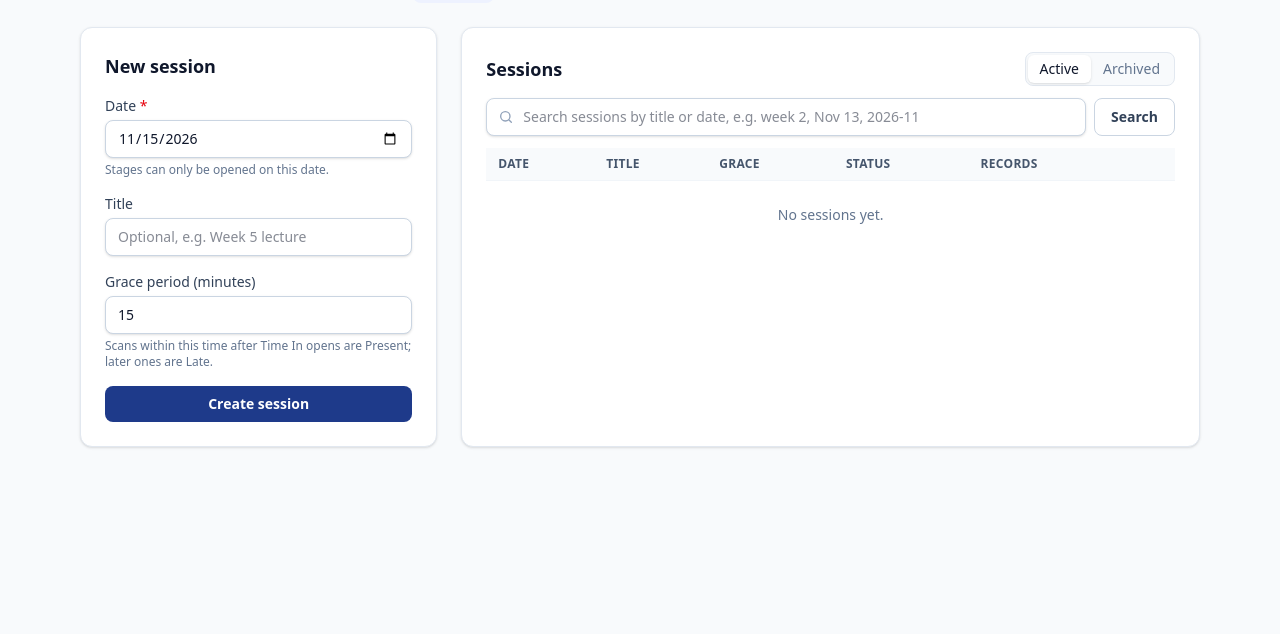
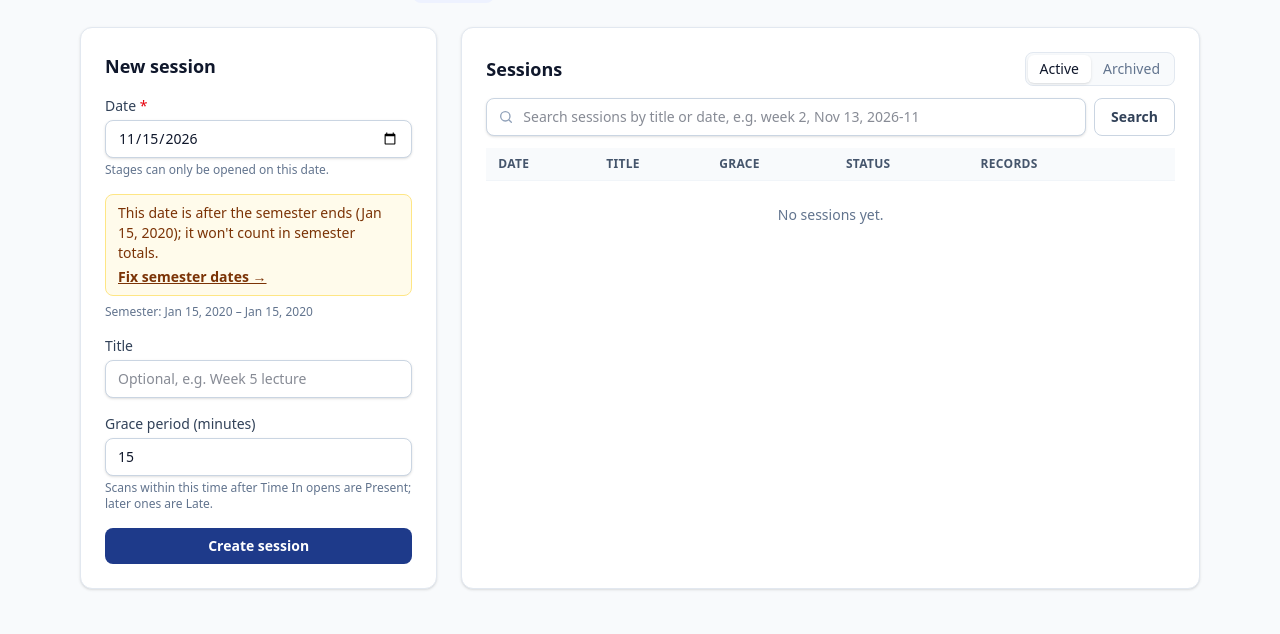
Before and after one commit to czarialorenz-art/ATTENDEASE, a Laravel app: page /classes/1/sessions in a window 1280 px wide. Shown: the part 166-800 px from the top of the page. Run offline with Laravel 12, Linux system fonts and the light colour scheme; a user stored in the database is signed in; data comes from the database, SQL or seed files in the repository; tables that the repository leaves empty hold one stand-in row (values such as "Sample post"); data that the repository does not hold is empty; style sheets or scripts are compiled from the project's sources.

Commit message:
Keep attendance sessions inside the semester (FR-ATT-19)
Creating a session, or changing its date, outside the class's
semester start/end dates is now refused with a message explaining
why and a "Fix semester dates" link. The New session form limits the
date picker to the semester, shows the range and warns live. Sessions
already outside the semester are marked "Outside semester" in the
list and get a banner on their page. PRD updated.

Co-Authored-By: Claude Opus 5.5 <noreply@anthropic.com>

```diff
--- a/attendease/app/Http/Controllers/AttendanceSessionController.php
+++ b/attendease/app/Http/Controllers/AttendanceSessionController.php
@@ -131,7 +131,7 @@ class AttendanceSessionController extends Controller
         $this->authorize('teach', $class);
 
         $data = $request->validate([
-            'date' => ['required', 'date'],
+            'date' => ['required', 'date', $this->withinSemester($class)],
             'title' => ['nullable', 'string', 'max:255'],
             'grace_minutes' => ['nullable', 'integer', 'min:0', 'max:1440'],
         ]);
@@ -144,6 +144,24 @@ class AttendanceSessionController extends Controller
 
         return redirect()->route('sessions.show', $session)->with('status', 'Session created.'
             .($cancelled ? ' Note: you announced that class is cancelled on '.$session->date->format('M j, Y').'.' : ''));
+    }
+
+    /**
+     * FR-ATT-19: sessions must fall inside the class's semester, or they wouldn't count in
+     * semester totals. The form shows a link to fix the semester dates next to this error.
+     */
+    private function withinSemester(SchoolClass $class): \Closure
+    {
+        return function (string $attribute, mixed $value, \Closure $fail) use ($class) {
+            try {
+                $problem = $class->semesterProblem((string) $value);
+            } catch (\Throwable) {
+                return; // not a date: the "date" rule reports it
+            }
+            if ($problem) {
+                $fail($problem.'; it wouldn\'t count in semester totals. Update the semester dates first.');
+            }
+        };
     }
 
     /** FR-ATT-11/12: records, flags and manual edits. */
@@ -191,6 +209,12 @@ class AttendanceSessionController extends Controller
         if (isset($data['date']) && $attendanceSession->hasStarted()
             && $attendanceSession->date->toDateString() !== \Illuminate\Support\Carbon::parse($data['date'])->toDateString()) {
             return back()->withErrors(['date' => "The date can't change after Time In has been opened."])->withInput();
+        }
+
+        // FR-ATT-19: a new date must be inside the semester (an unchanged date is left alone).
+        if (isset($data['date']) && $attendanceSession->date->toDateString() !== \Illuminate\Support\Carbon::parse($data['date'])->toDateString()
+            && ($problem = $attendanceSession->schoolClass->semesterProblem($data['date']))) {
+            return back()->withErrors(['date' => $problem."; it wouldn't count in semester totals. Update the semester dates first."])->withInput();
         }
 
         $attendanceSession->update([
--- a/attendease/app/Models/SchoolClass.php
+++ b/attendease/app/Models/SchoolClass.php
@@ -89,6 +89,24 @@ class SchoolClass extends Model
         return $this->hasMany(AttendanceSession::class, 'class_id');
     }
 
+    /**
+     * FR-ATT-19: why a date is outside this class's semester, or null when it's inside.
+     * e.g. "This date is after the semester ends (Nov 14, 2026)".
+     */
+    public function semesterProblem(\Carbon\CarbonInterface|string $date): ?string
+    {
+        $day = ($date instanceof \Carbon\CarbonInterface ? $date->copy() : \Illuminate\Support\Carbon::parse($date))->startOfDay();
+
+        if ($day->lt($this->semester_start->copy()->startOfDay())) {
+            return 'This date is before the semester starts ('.$this->semester_start->format('M j, Y').')';
+        }
+        if ($day->gt($this->semester_end->copy()->startOfDay())) {
+            return 'This date is after the semester ends ('.$this->semester_end->format('M j, Y').')';
+        }
+
+        return null;
+    }
+
     /** FR-ANN: newest first. */
     public function announcements(): HasMany
     {
--- a/attendease/resources/views/sessions/index.blade.php
+++ b/attendease/resources/views/sessions/index.blade.php
@@ -7,7 +7,16 @@
         <form method="POST" action="{{ route('sessions.store', $class) }}" class="card h-fit space-y-4 lg:col-span-1" novalidate>
             @csrf
             <h2 class="h2">New session</h2>
-            <x-field name="date" label="Date" type="date" :value="now()->toDateString()" required help="Stages can only be opened on this date." />
+            {{-- FR-ATT-19: limited to the semester; a live warning (and the server) explain any date outside it --}}
+            <x-field name="date" label="Date" type="date" :value="now()->toDateString()" required help="Stages can only be opened on this date."
+                :min="$class->semester_start->toDateString()" :max="$class->semester_end->toDateString()"
+                data-semester-start="{{ $class->semester_start->toDateString() }}" data-semester-end="{{ $class->semester_end->toDateString() }}"
+                data-semester-start-label="{{ $class->semester_start->format('M j, Y') }}" data-semester-end-label="{{ $class->semester_end->format('M j, Y') }}" />
+            <div id="semester-warning" @class(['rounded-lg border border-amber-200 bg-amber-50 px-3 py-2 text-sm text-amber-900', 'hidden' => ! $errors->has('date')]) role="status">
+                <p data-semester-message></p>
+                <a href="{{ route('classes.edit', $class) }}" class="mt-1 inline-block font-semibold underline">Fix semester dates →</a>
+            </div>
+            <p class="-mt-2 text-xs text-slate-500">Semester: {{ $class->semester_start->format('M j, Y') }} – {{ $class->semester_end->format('M j, Y') }}</p>
             <x-field name="title" label="Title" placeholder="Optional, e.g. Week 5 lecture" />
             <x-field name="grace_minutes" label="Grace period (minutes)" type="number" :value="15" min="0" help="Scans within this time after Time In opens are Present; later ones are Late." />
             <button class="btn-primary w-full">Create session</button>
@@ -77,6 +86,9 @@
                                     @elseif ($s->time_out_closed_at) <span class="badge-neutral">Completed</span>
                                     @elseif ($s->time_in_opened_at) <span class="badge-pending">In progress</span>
                                     @else <span class="text-slate-400">Not started</span> @endif
+                                    @if ($problem = $class->semesterProblem($s->date))
+                                        <span class="badge-flag ml-1" title="{{ $problem }}; it doesn't count in semester totals.">Outside semester</span>
+                                    @endif
                                 </td>
                                 <td>{{ $s->records_count }}</td>
 
@@ -147,4 +159,33 @@
             <div class="mt-4">{{ $sessions->links() }}</div>
         </div>
     </div>
+    @push('scripts')
+    <script>
+        // FR-ATT-19: warn as soon as the chosen date is outside the semester (the server blocks it too).
+        (() => {
+            const input = document.querySelector('input[name="date"][data-semester-start]');
+            const box = document.getElementById('semester-warning');
+            if (!input || !box) return;
+            const msg = box.querySelector('[data-semester-message]');
+            const hadServerError = !box.classList.contains('hidden');
+
+            function check() {
+                const v = input.value; // YYYY-MM-DD, compares correctly as text
+                let text = '';
+                if (v && v < input.dataset.semesterStart) {
+                    text = `This date is before the semester starts (${input.dataset.semesterStartLabel}); it won't count in semester totals.`;
+                } else if (v && v > input.dataset.semesterEnd) {
+                    text = `This date is after the semester ends (${input.dataset.semesterEndLabel}); it won't count in semester totals.`;
+                }
+                msg.textContent = text;
+                box.classList.toggle('hidden', !text && !hadServerError);
+                if (text) msg.classList.remove('hidden'); else msg.classList.add('hidden');
+            }
+
+            input.addEventListener('input', check);
+            input.addEventListener('change', check);
+            check();
+        })();
+    </script>
+    @endpush
 </x-layouts.app>
```
Also changed, not shown: attendease/docs/PRD.md (+1 -0 lines), attendease/resources/views/sessions/show.blade.php (+7 -0 lines), attendease/tests/Feature/SessionArchiveTest.php (+48 -0 lines).
